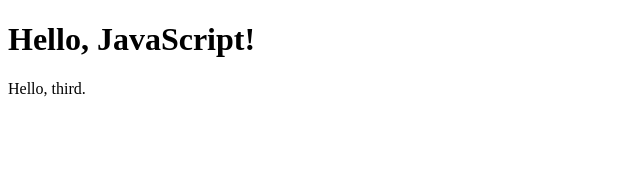
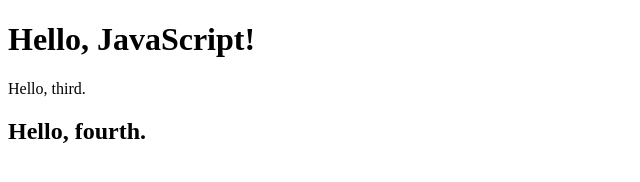
Before and after one commit to haoyuxin101/haoyuxin101.github.io, a plain HTML site: page index.html in a window 1280 px wide. Shown: the whole page, without its empty margins (0-640 px from the left). Drawn offline with Linux system fonts and the light colour scheme.

Commit message:
Update index.html

```diff
--- a/index.html
+++ b/index.html
@@ -9,5 +9,6 @@
 <body>
     <h1 >Hello, JavaScript!</h1>
     <p> Hello, third. </p>
+    <h2> Hello, fourth. </h2>
 </body>
 </html>
```
